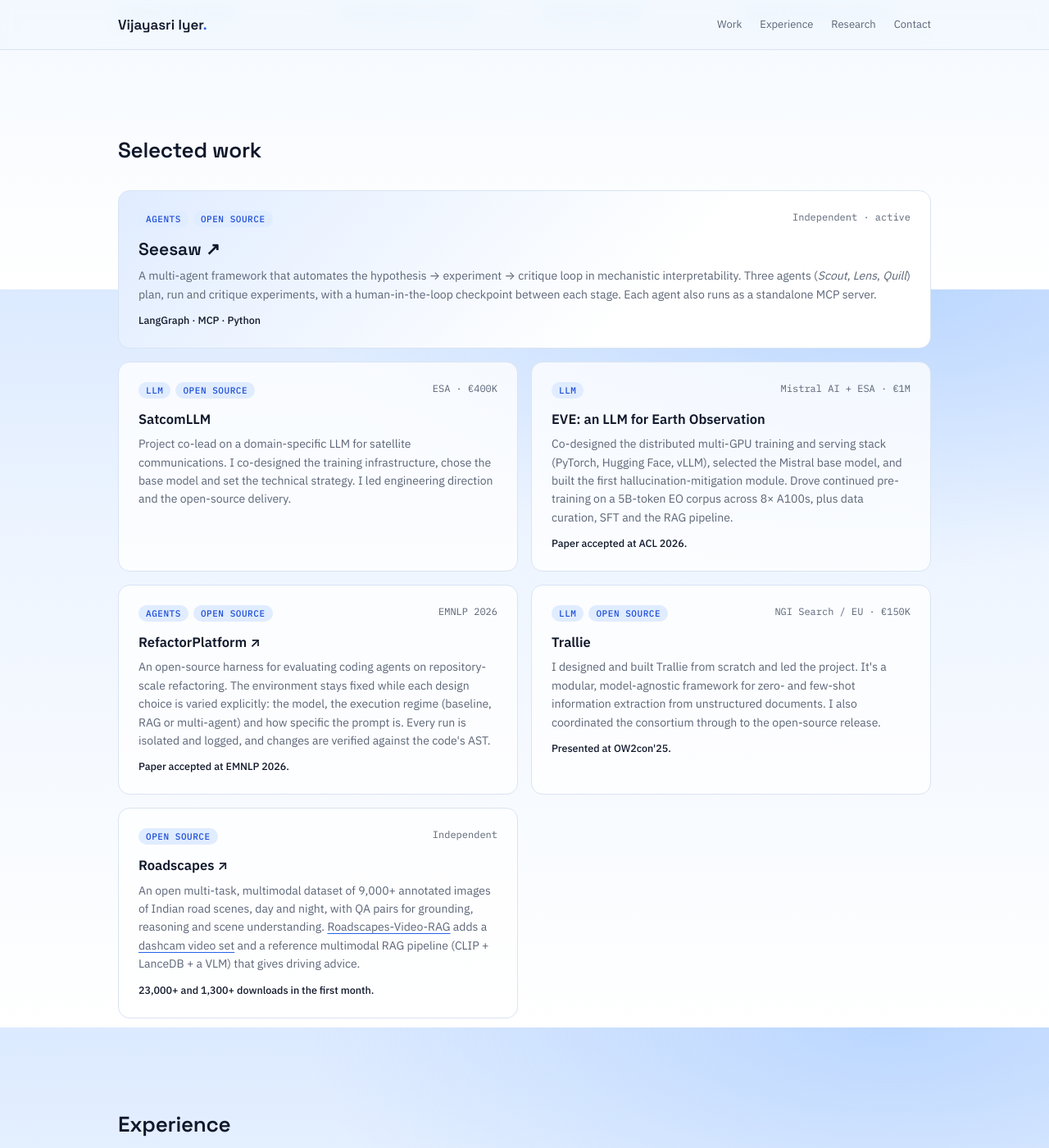
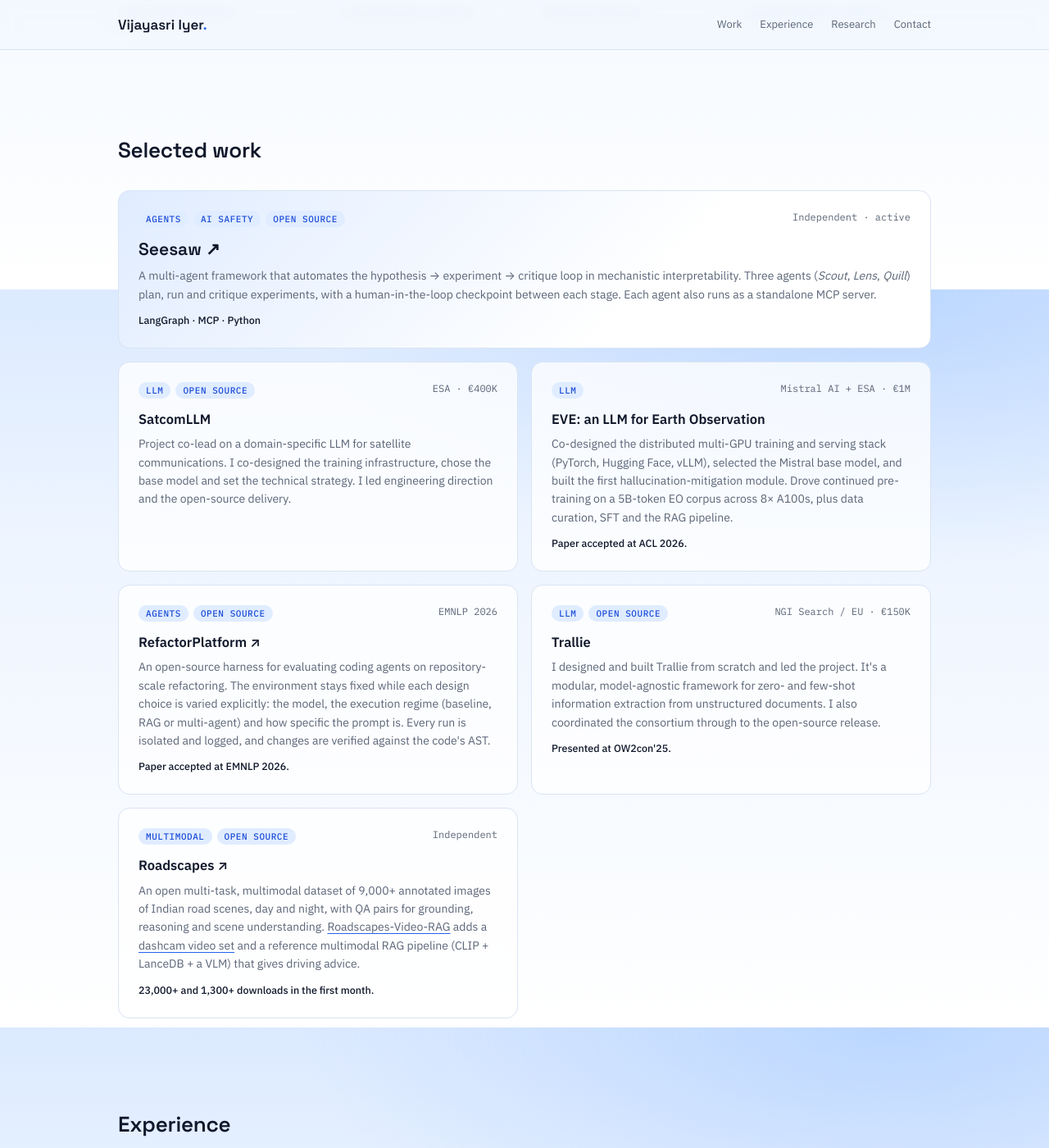
Before and after one commit to vijpandaturtle/vijpandaturtle.github.io, a Jekyll site: the page site/index.html, which Jekyll copies as it is, in a window 1280 px wide and 1400 px high, scrolled down 547 px. Shown: the whole window at 82% size. Built offline with Jekyll 4.4.1, drawn with Linux system fonts in a browser that asks for light colours.

Commit message:
Add Multimodal and AI safety project tags
Co-Authored-By: Claude Opus 5.5 <noreply@anthropic.com>

```diff
--- a/site/index.html
+++ b/site/index.html
@@ -64,7 +64,7 @@
       <h2>Selected work</h2>
       <div class="cards">
         <article class="card feature">
-          <div class="card-top"><div class="tags"><span class="tag">Agents</span><span class="tag">Open source</span></div><span class="meta">Independent · active</span></div>
+          <div class="card-top"><div class="tags"><span class="tag">Agents</span><span class="tag">AI safety</span><span class="tag">Open source</span></div><span class="meta">Independent · active</span></div>
           <h3><a href="https://github.com/vijpandaturtle/seesaw">Seesaw ↗</a></h3>
           <p>A multi-agent framework that automates the hypothesis → experiment → critique loop in mechanistic interpretability. Three agents (<em>Scout</em>, <em>Lens</em>, <em>Quill</em>) plan, run and critique experiments, with a human-in-the-loop checkpoint between each stage. Each agent also runs as a standalone MCP server.</p>
           <p class="note">LangGraph · MCP · Python</p>
@@ -98,7 +98,7 @@
         </article>
 
         <article class="card">
-          <div class="card-top"><div class="tags"><span class="tag">Open source</span></div><span class="meta">Independent</span></div>
+          <div class="card-top"><div class="tags"><span class="tag">Multimodal</span><span class="tag">Open source</span></div><span class="meta">Independent</span></div>
           <h3><a href="https://github.com/vijpandaturtle/roadscapes">Roadscapes ↗</a></h3>
           <p>An open multi-task, multimodal dataset of 9,000+ annotated images of Indian road scenes, day and night, with QA pairs for grounding, reasoning and scene understanding. <a href="https://github.com/vijpandaturtle/roadscapes-video-rag">Roadscapes-Video-RAG</a> adds a <a href="https://huggingface.co/datasets/vijpandaturtle/roadscapes-video">dashcam video set</a> and a reference multimodal RAG pipeline (CLIP + LanceDB + a VLM) that gives driving advice.</p>
           <p class="note">23,000+ and 1,300+ downloads in the first month.</p>
```
